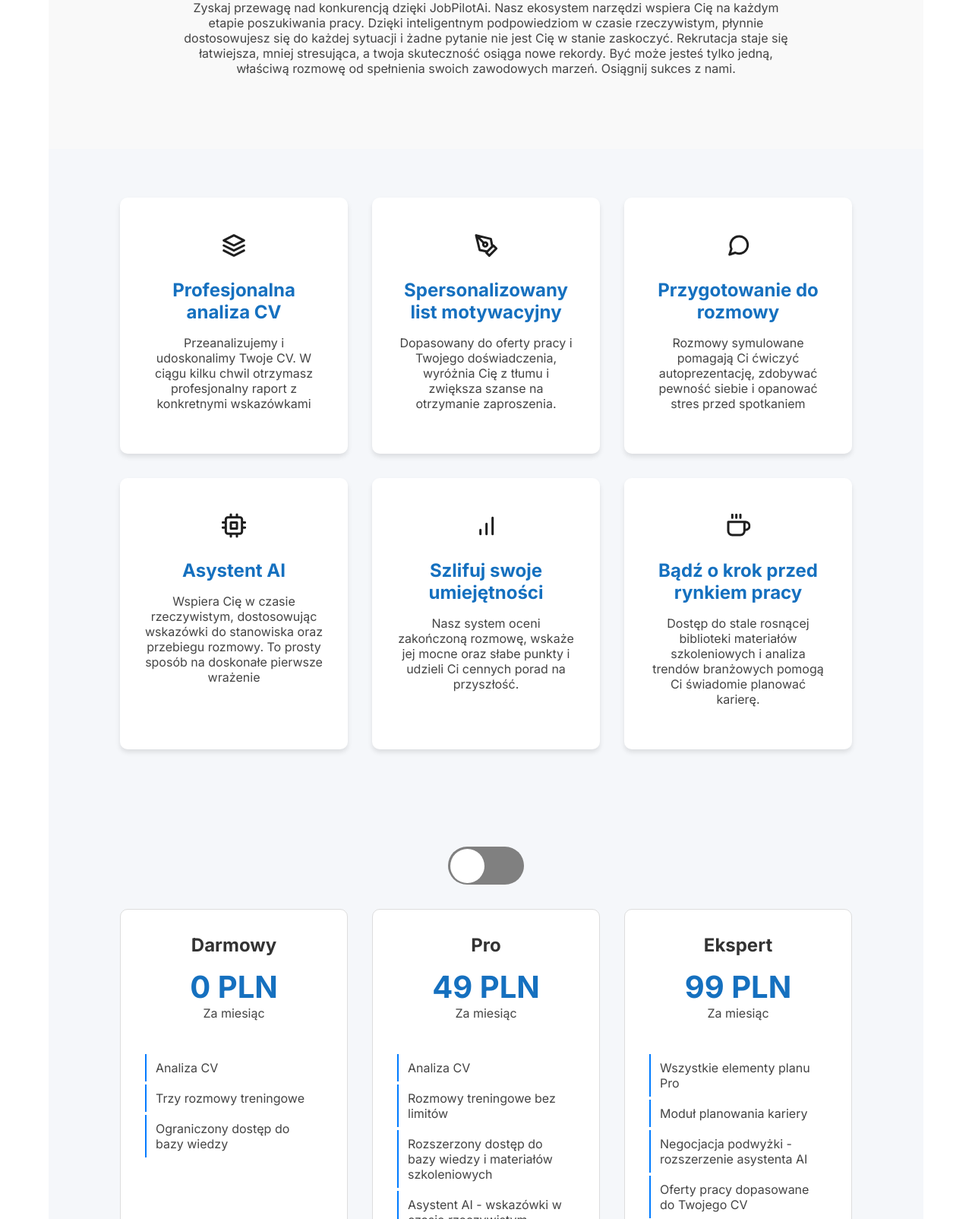
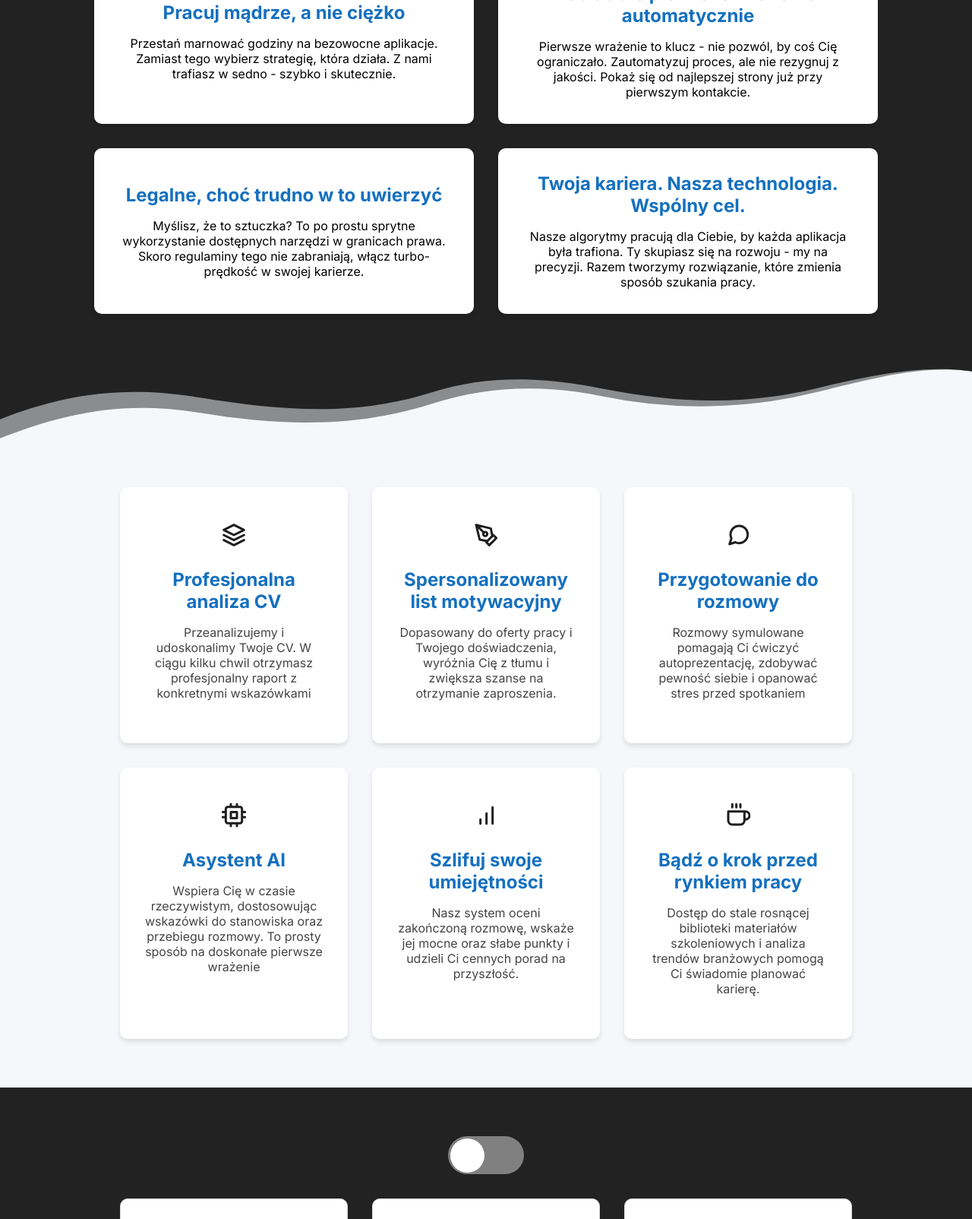
Before and after one commit to michalszyszko/landing-page, a plain HTML site: page index.html in a window 1280 px wide. Shown: the part 634-2238 px from the top of the page at 76% size. Drawn offline with Linux system fonts and the light colour scheme.

Commit message:
added dark sections and svg page dividers

```diff
--- a/css/main.css
+++ b/css/main.css
@@ -7,6 +7,13 @@
 
 body {
   font-family: 'Inter', sans-serif;
+}
+
+svg {
+  display: block;
+  margin: 0;
+  padding: 0;
+  line-height: 0;
 }
 
 .primary-button {
@@ -49,18 +56,25 @@ body {
   transform: translateX(0);
  }
 
-/* Wrapper to center everything */
-.wrapper {
+/* Top menu wrapper to center everything */
+.top-menu-wrapper {
   max-width: 1200px;
   margin: 0 auto;
   padding: 0 1.5rem;
+  /* align-items: center; */
+  display: flex;
+  justify-content: space-between;
+  align-items: center;
+  height: 90px;
+  background-color: #ffffff;
+  border-bottom: 1px solid #e0e0e0;
 }
 
 /* Top menu container */
 .top-menu {
-  display: flex;
-  justify-content: space-between;
-  align-items: center;
+  /* display: flex; */
+  /* justify-content: space-between; */
+  /* align-items: center; */
   height: 90px;
   background-color: #ffffff;
   border-bottom: 1px solid #e0e0e0;
@@ -110,6 +124,15 @@ body {
 }
 
 /* Centered Hero Banner */
+.hero-section-wrapper {
+  max-width: 1200px;
+  margin: 0 auto;
+  padding: 0 1.5rem;
+  display: flex;
+  justify-content: space-between;
+  align-items: center;
+}
+
 .hero-banner {
   display: flex;
   justify-content: center;
@@ -145,15 +168,43 @@ body {
 }
 
 /* New Section: Simple Section */
+.simple-section-wrapper {
+  max-width: 1200px;
+  margin: 0 auto;
+  padding: 0 1.5rem;
+  display: flex;
+  flex-wrap: wrap;
+  gap: 2rem;
+  justify-content: center;
+  align-items: stretch;
+}
+
 .simple-section {
+  padding: 4rem 2rem;
+  background: #222;
+}
+
+.simple-section-item {
+  width: 500px;
   display: flex;
   justify-content: center;
   align-items: center;
-  padding: 4rem 2rem;
-  background-color: #f9f9f9;
+  flex-direction: column;
+
+  text-align: center;
+  background-color: #fff;
+  padding: 2rem;
+  border-radius: 10px;
+  box-shadow: 0 4px 6px rgba(0, 0, 0, 0.1);
 }
 
-.simple-section-content {
+.simple-section-item h3 {
+  font-size: 1.5rem;
+  margin-bottom: 1rem;
+  color: #1570BF;
+}
+
+/* .simple-section-content {
   text-align: center;
   max-width: 800px;
 }
@@ -167,98 +218,20 @@ body {
 
 .simple-section-content p {
   font-size: 1rem;
-  color: #444;
+  color: #ffffff;
   margin-bottom: 2rem;
+} */
+
+/* Info Section */
+.info-section-wrapper {
+  max-width: 1200px;
+  margin: 0 auto;
+  padding: 0 1.5rem;
+  display: flex;
+  justify-content: space-between;
+  align-items: center;
 }
 
-/* Selling point section */
-
-/* body {
-  --h: 212deg;
-  --l: 43%;
-  --brandColor: hsl(var(--h), 71%, var(--l));
-}
-
-.selling-point-content {
-  background-color: #f9f9f9;
-}
-
-.selling-points-list {
-  list-style: none;
-  counter-reset: list;
-  padding: 0 1rem;
-}
-
-.selling-points-item {
-  --stop: calc(100% / var(--length) * 1.75*var(--i));
-  --l: 62%;
-  --l2: 88%;
-  --h: calc((var(--i) - 1) * (180 / var(--length)));
-  --c1: hsl(var(--h), 71%, var(--l));
-  --c2: hsl(var(--h), 71%, var(--l2));
-
-  position: relative;
-  counter-increment: list;
-  max-width: 45rem;
-  margin: 0 auto;
-  padding: 2rem 1rem 1rem;
-  box-shadow: 0.1rem 0.1rem 1.5rem rgba(0, 0, 0, 0.3);
-  border-radius: 0.25rem;
-  overflow: hidden;
-  background-color: white;
-}
-
-.selling-points-item::before {
-  content: '';
-  display: block;
-  width: 100%;
-  height: 1rem;
-  position: absolute;
-  top: 0;
-  left: 0;
-  /* background: linear-gradient(to right, var(--c1) var(--stop), var(--c2) var(--stop)); */
-  /* background: linear-gradient(to right, #1570BF var(--stop), #6482ED var(--stop));
-}
-
-.selling-points-item-1 h3::before   {
-  background-color: #1570BF;
-}
-
-.selling-points-item-2 h3::before {
-  background-color: #7264ED;
-}
-
-.selling-points-item-3 h3::before {
-  background-color: #6482ED;
-}
-
-.selling-points-item h3 {
-  display: flex;
-  align-items: baseline;
-  margin: 0 0 1rem;
-  color: #444;
-}
-
-.selling-points-item h3::before {
-  display: flex;
-  justify-content: center;
-  align-items: center;
-  flex: 0 0 auto;
-  margin-right: 1rem;
-  width: 3rem;
-  height: 3rem;
-  content: counter(list);
-  padding: 1rem;
-  border-radius: 50%;
-  /* background-color: var(--c1); */
-  /* color: white;
-}
-
-.selling-points-item p {
-  color: #444;
-}  */
-
-/* Info Section */
 .info-section {
   padding: 4rem 2rem;
   background-color: #f5f7fa;
@@ -283,7 +256,6 @@ body {
 .info-item h3 {
   font-size: 1.5rem;
   color: #1570BF;
-  ;
   margin-bottom: 1rem;
 }
 
@@ -300,9 +272,16 @@ body {
 }
 
 /* Pricing Section */
+.pricing-section-wrapper {
+  max-width: 1200px;
+  margin: 0 auto;
+  padding: 0 1.5rem;
+}
+
 .pricing-section {
   padding: 4rem 2rem;
-  background-color: #f5f7fa;
+  /* background-color: #f5f7fa; */
+  background: #222;
 }
 
 .pricing-toggle-section {
@@ -448,6 +427,12 @@ body {
 }
 
 /* Newsletter Section */
+.newsletter-section-wrapper {
+  max-width: 1200px;
+  margin: 0 auto;
+  padding: 0 1.5rem;
+}
+
 .newsletter-section {
   background-color: #f5f7fa;
   padding: 4rem 2rem;
@@ -548,12 +533,13 @@ body {
 /* Responsive design */
 @media (max-width: 768px) {
 
-  .wrapper {
+  .top-menu {
+    height: auto;
+  }
+
+  .top-menu-wrapper {
     max-width: 768px;
     padding: 0 0;
-  }
-
-  .top-menu {
     height: auto;
     flex-direction: column;
     padding-top: 1rem;
--- a/index.html
+++ b/index.html
@@ -8,8 +8,8 @@
   <link href="https://fonts.googleapis.com/css2?family=Inter:wght@400;500;600;700&display=swap" rel="stylesheet">
 </head>
 <body>
-  <div class="wrapper">
   <header class="top-menu">
+    <div class="top-menu-wrapper">
     <div class="left-section">
         <div class="logo">
           <img src="logo.png" alt="JobPilotAI, " />
@@ -27,62 +27,76 @@
           <button class="login-btn primary-button">Zaloguj się</button>
           <button class="signup-btn primary-button">Zarejestruj się</button>
         </div>
+      </div>
     </header>
 
     <!-- Hero Banner -->
     <section class="hero-banner">
+      <div class="hero-section-wrapper">
         <div class="hero-content">
           <h1>JobPilotAI</h1>
           <p>Nowoczesne wsparcie, które otwiera drzwi kariery</p>
           <a href="#join" class="join-button primary-button">Wypróbuj za darmo</a>
         </div>
-    </section>
-
-    <!-- New Section -->
-    <section class="simple-section">
-      <div class="simple-section-content">
-        <h2>Stres przed rozmową kwalifikacyjną?</h2>
-        <p>Zyskaj przewagę nad konkurencją dzięki JobPilotAi. Nasz ekosystem narzędzi wspiera Cię na każdym etapie poszukiwania pracy. Dzięki inteligentnym podpowiedziom w czasie rzeczywistym, płynnie dostosowujesz się do każdej sytuacji i żadne pytanie nie jest Cię w stanie zaskoczyć. Rekrutacja staje się łatwiejsza, mniej stresująca, a twoja skuteczność osiąga nowe rekordy. Być może jesteś tylko jedną, właściwą rozmowę od spełnienia swoich zawodowych marzeń. Osiągnij sukces z nami.</p>
       </div>
     </section>
 
+    <!-- top svg wave separator simple section -->
+    <!-- <svg viewBox="0 0 1440 100" xmlns="http://www.w3.org/2000/svg" style="display: block;">
+      <rect width="1440" height="100" fill="#f5f7fa" />
+      <path fill="#222" d="M0,100 C480,20 960,80 1440,0 L1440,100 L0,100 Z" transform="scale(-1,1) translate(-1440,0)" />
+    </svg> -->
 
-
-
-    <section class="selling-point-section">
-      <div class="selling-point-content">
-        <!-- <ol class="selling-points-list" style="--length: 5" role="list">
-          <li class="selling-points-item selling-points-item-1" style="--i: 1">
-            <h3>Discovery and assessment</h3>
-            <p>Lorem ipsum dolor sit amet, consectetur adipiscing elit, sed do eiusmod tempor incididunt ut labore et dolore magna aliqua. Adipiscing diam donec adipiscing tristique risus.</p>
-          </li>
-          <li class="selling-points-item selling-points-item-2" style="--i: 2">
-            <h3>Information gathering and analysis</h3>
-            <p>Lorem ipsum dolor sit amet, consectetur adipiscing elit, sed do eiusmod tempor incididunt ut labore et dolore magna aliqua. Adipiscing diam donec adipiscing tristique risus.</p>
-          </li>
-          <li class="selling-points-item selling-points-item-3" style="--i: 3">
-            <h3>Creating your claim</h3>
-            <p>Lorem ipsum dolor sit amet, consectetur adipiscing elit, sed do eiusmod tempor incididunt ut labore et dolore magna aliqua. Adipiscing diam donec adipiscing tristique risus.</p>
-          </li> -->
-          <!-- <li class="selling-points-item selling-points-item-4" style="--i: 4">
-            <h3>Approvals and submission</h3>
-            <p>Lorem ipsum dolor sit amet, consectetur adipiscing elit, sed do eiusmod tempor incididunt ut labore et dolore magna aliqua. Adipiscing diam donec adipiscing tristique risus.</p>
-          </li>
-          <li class="selling-points-item selling-points-item-5" style="--i: 5">
-            <h3>Receiving your benefit</h3>
-            <p>Lorem ipsum dolor sit amet, consectetur adipiscing elit, sed do eiusmod tempor incididunt ut labore et dolore magna aliqua. Adipiscing diam donec adipiscing tristique risus.</p>
-          </li> -->
-        <!-- </ol> -->
+    <!-- Simple Section - marketing bullet points -->
+    <section class="simple-section">
+      <div class="simple-section-wrapper">
+        <!-- <div class="simple-section-content">
+          <h2>Stres przed rozmową kwalifikacyjną?</h2>
+          <p>Zyskaj przewagę nad konkurencją dzięki JobPilotAi. Nasz ekosystem narzędzi wspiera Cię na każdym etapie poszukiwania pracy. Dzięki inteligentnym podpowiedziom w czasie rzeczywistym, płynnie dostosowujesz się do każdej sytuacji i żadne pytanie nie jest Cię w stanie zaskoczyć. Rekrutacja staje się łatwiejsza, mniej stresująca, a twoja skuteczność osiąga nowe rekordy. Być może jesteś tylko jedną, właściwą rozmowę od spełnienia swoich zawodowych marzeń. Osiągnij sukces z nami.</p>
+        </div> -->
+          <div class="simple-section-item">
+            <!-- <div class="icon"><img src="./images/layers_icon.svg" alt="Profesjonalna analiza CV. Propozycje stanowisk pracy."></div> -->
+            <h3>Pracuj mądrze, a nie ciężko</h3>
+            <p>Przestań marnować godziny na bezowocne aplikacje. Zamiast tego wybierz strategię, która działa. Z nami trafiasz w sedno - szybko i skutecznie.</p>
+          </div>
+          <div class="simple-section-item">
+            <!-- <div class="icon"><img src="./images/pen_icon.svg" alt="Spersonalizowany list motywacyjny. List motywacyjny dla ogłoszenia o pracę."></div> -->
+            <h3>Zrób dobre pierwsze wrażenie - automatycznie</h3>
+            <p>Pierwsze wrażenie to klucz - nie pozwól, by coś Cię ograniczało. Zautomatyzuj proces, ale nie rezygnuj z jakości. Pokaż się od najlepszej strony już przy pierwszym kontakcie.</p>
+          </div>
+          <div class="simple-section-item">
+            <!-- <div class="icon"><img src="./images/message_icon.svg" alt="Przygotowanie do rozmowy o pracę. Trenuj przed rozmową o pracę."></div> -->
+            <h3>Legalne, choć trudno w to uwierzyć</h3>
+            <p>Myślisz, że to sztuczka? To po prostu sprytne wykorzystanie dostępnych narzędzi w granicach prawa. Skoro regulaminy tego nie zabraniają, włącz turbo-prędkość w swojej karierze.</p>
+          </div>
+          <div class="simple-section-item">
+            <!-- <div class="icon"><img src="./images/cpu_icon.svg" alt="Wskazówki jak mówić na rozmowie o pracę. Asystent AI, podpowiedzi na rozmowie o pracę."></div> -->
+            <h3>Twoja kariera. Nasza technologia. Wspólny cel.</h3>
+            <p>Nasze algorytmy pracują dla Ciebie, by każda aplikacja była trafiona. Ty skupiasz się na rozwoju - my na precyzji. Razem tworzymy rozwiązanie, które zmienia sposób szukania pracy.</p>
+          </div>
       </div>
     </section>
 
+    <!-- bottom svg wave separator simple section -->
 
+    <!-- <svg class="wave-down" viewBox="0 0 1440 100" xmlns="http://www.w3.org/2000/svg">
+      <rect width="1440" height="100" fill="#f5f7fa" />
+      <path fill="#222" d="M0,0 C360,100 1080,0 1440,100 L1440,0 L0,0 Z"></path>
+    </svg> -->
 
-
-
+    <svg xmlns="http://www.w3.org/2000/svg" viewBox="0 0 1000 100"
+      style="display: block; width: 100%; height: 100px;"
+      preserveAspectRatio="none">
+      <rect width="1440" height="100" fill="#f5f7fa" />
+        <g fill="#222">
+          <path opacity="0.5" d="M0 0v99.7C62 69 122.4 48.7 205 66c83.8 17.6 160.5 20.4 240-12 54-22 110-26 173-10a392.2 392.2 0 0 0 222-5c55-17 110.3-36.9 160-27.2V0H0Z"></path>
+          <path d="M0 0v74.7C62 44 122.4 28.7 205 46c83.8 17.6 160.5 25.4 240-7 54-22 110-21 173-5 76.5 19.4 146.5 23.3 222 0 55-17 110.3-31.9 160-22.2V0H0Z"></path>
+        </g>
+      </svg>
 
     <!-- 6 Titles + Paragraphs Section -->
     <section class="info-section">
+      <div class="info-section-wrapper">
         <div class="info-container">
           <div class="info-item">
             <div class="icon"><img src="./images/layers_icon.svg" alt="Profesjonalna analiza CV. Propozycje stanowisk pracy."></div>
@@ -115,10 +129,19 @@
             <p>Dostęp do stale rosnącej biblioteki materiałów szkoleniowych i analiza trendów branżowych pomogą Ci świadomie planować karierę.</p>
           </div>
         </div>
+      </div>
     </section>
+
+    <!-- top svg wave separator pricing section -->
+    <!-- <svg viewBox="0 0 1440 100" xmlns="http://www.w3.org/2000/svg" style="display: block; margin: 0;">
+      <rect width="1440" height="100" fill="#f5f7fa" />
+      <path fill="#222" d="M0,100 C480,20 960,80 1440,0 L1440,100 L0,100 Z" transform="scale(-1,1) translate(-1440,0)" />
+    </svg> -->
+
 
     <!-- Pricing Section -->
     <section class="pricing-section">
+      <div class="pricing-section-wrapper">
         <div class="pricing-toggle-section">
           <input class="pricing-toggle-input" type="checkbox" id="switch" /><label class="pricing-toggle-label" for="switch">Toggle</label>
         </div>
@@ -162,16 +185,36 @@
             <button class="purchase-btn primary-button">Kup teraz</button>
           </div>
         </div>
+      </div>
     </section>
+
+    <!-- bottom svg wave separator pricing section-->
+
+    <!-- <svg class="wave-down" viewBox="0 0 1440 100" xmlns="http://www.w3.org/2000/svg">
+      <rect width="1440" height="100" fill="#f5f7fa" />
+      <path fill="#222" d="M0,0 C480,80 960,20 1440,100 L1440,0 L0,0 Z"></path>
+    </svg> -->
+
+      <svg xmlns="http://www.w3.org/2000/svg" viewBox="0 0 1000 100"
+      style="display: block; width: 100%; height: 100px;"
+      preserveAspectRatio="none">
+      <rect width="1440" height="100" fill="#f5f7fa" />
+        <g fill="#222">
+          <path opacity="0.5" d="M0 0v99.7C62 69 122.4 48.7 205 66c83.8 17.6 160.5 20.4 240-12 54-22 110-26 173-10a392.2 392.2 0 0 0 222-5c55-17 110.3-36.9 160-27.2V0H0Z"></path>
+          <path d="M0 0v74.7C62 44 122.4 28.7 205 46c83.8 17.6 160.5 25.4 240-7 54-22 110-21 173-5 76.5 19.4 146.5 23.3 222 0 55-17 110.3-31.9 160-22.2V0H0Z"></path>
+        </g>
+      </svg>
 
     <!-- Newsletter Section -->
     <section class="newsletter-section">
+      <div class="newsletter-section-wrapper">
         <div class="newsletter-content">
           <h2>Dołącz do naszej społeczności!</h2>
-        <p>I rozwijaj swój potencjał w towarzystwie ludzi o podobnej wizji. Materiały szkoleniowe, nowości z rynku pracy i wszystko czego potrzebujesz, żeby wejść na koklejny poziom kariery</p>
+          <p>I rozwijaj swój potencjał w towarzystwie ludzi o podobnej wizji. Materiały szkoleniowe, nowości z rynku pracy i wszystko czego potrzebujesz, żeby wejść na kolejny poziom kariery</p>
           <div class="newsletter-signup">
             <input type="email" placeholder="Wpisz swój e-mail" class="email-input" />
             <button class="newsletter-btn primary-button">Zapisz się</button>
+          </div>
         </div>
       </div>
     </section>
@@ -195,4 +238,8 @@
             <li><a href="#">Najczęściej zadawane pytania w rekrutacji</a></li>
             <li><a href="#">5 błędów, które popełniasz podczas aplikacji</a></li>
             <li><a href="#">Trendy w rekrutacji na 2025 rok</a></li>
-          </ul
+          </ul>
+        </div>
+        </div>
+        </footer>
+        </div>
```
Lines whose indentation alone changed are shown as unchanged.
